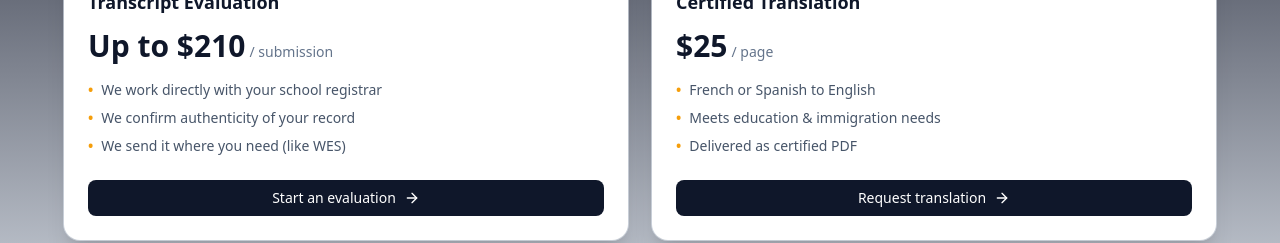
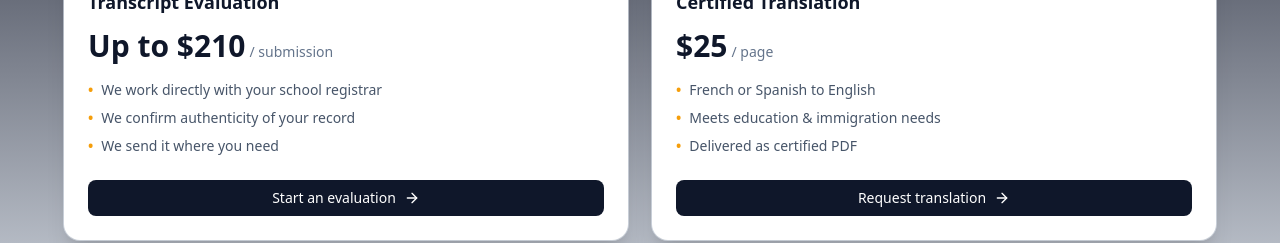
Before and after one commit to Urgent425/Anacaona-Transcript-Bridge, a React (Create React App) app in the folder Frontend/: page / in a window 1280 px wide. Shown: the part 1560-1803 px from the top of the page. Built offline with nearby package versions, Linux system fonts and the light colour scheme; no server answers.

Commit message:
Take of WES on pricing. Waiting for partership

```diff
--- a/Frontend/src/components/PricingSection.jsx
+++ b/Frontend/src/components/PricingSection.jsx
@@ -61,7 +61,7 @@ export default function PricingSection() {
             bullets={[
               "We work directly with your school registrar",
               "We confirm authenticity of your record",
-              "We send it where you need (like WES)",
+              "We send it where you need",
             ]}
             cta="Start an evaluation"
           />
```
